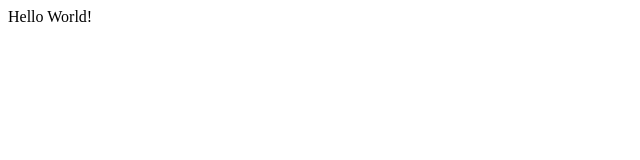
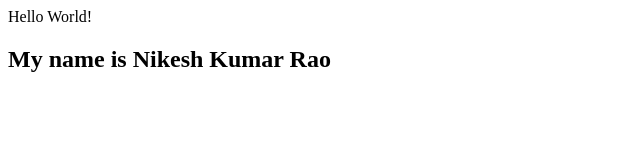
Before and after one commit to Nikesh5500/Demo-repo, a plain HTML site: page index.html in a window 1280 px wide. Shown: the whole page, without its empty margins (0-640 px from the left). Drawn offline with Linux system fonts and the light colour scheme.

Commit message:
Update index.html

```diff
--- a/index.html
+++ b/index.html
@@ -1 +1,2 @@
 <div>Hello World!</div>
+<h2>My name is Nikesh Kumar Rao</h2>
```
